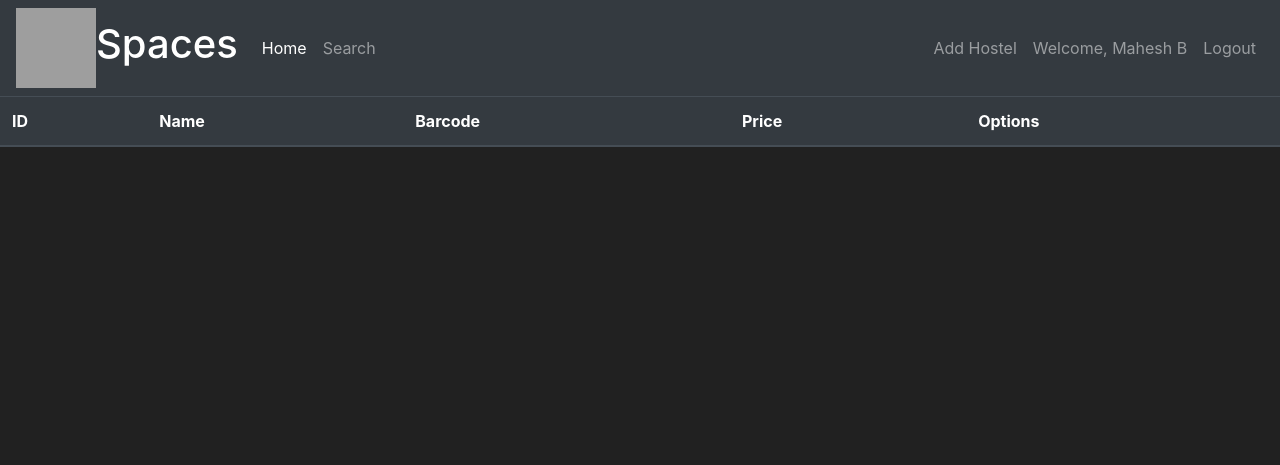
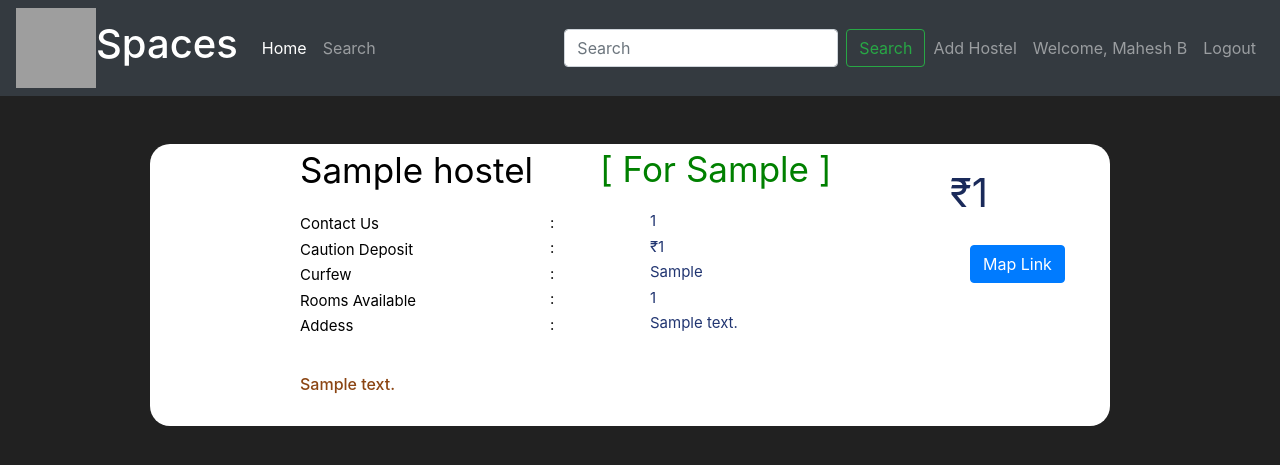
Before and after one commit to ashana1647/spaces, a Flask app: page /search in a window 1280 px wide. Shown: the top 465 px of the page. Run offline with Flask 2, Linux system fonts and the light colour scheme; a user stored in the database is signed in; tables that the repository leaves empty hold one stand-in row (values such as "Sample post"); lists and menus that the app fills with data are empty; some libraries are stand-ins or nearby versions; grey boxes are pictures that could not be loaded.

Commit message:
Update search.html

```diff
--- a/market/templates/search.html
+++ b/market/templates/search.html
@@ -9,13 +9,86 @@
       <title>
           Search Page
       </title>
-       <link rel="stylesheet" type="text/css" href="{{ url_for('static',filename='style_home.css') }}">
+       <link rel="stylesheet" href="https://cdnjs.cloudflare.com/ajax/libs/font-awesome/4.7.0/css/font-awesome.min.css">
        <style>
            .logo img{
                 float: left;
                 width: 80px;
                 height:80px;
             }
+            .hostel{
+            margin-left:150px;
+            width:75%;
+            background-color: white;
+            border-radius: 20px;
+            }
+
+            #name{
+            font-size: 35px;
+            margin-left: 150px;
+            color: black;
+            }
+
+            .contact{
+            color : black;
+            margin-left: 100px;
+            font-size: 15px;
+            margin-top: -10px
+            }
+
+            .result a{
+            color:#213571 ;
+            }
+
+            .colon{
+            color : black;
+            margin-left: 350px;
+            font-size: 15px;
+            margin-top: -40px;
+            }
+
+            .result{
+            color:#213571 ;
+            margin-left: 450px;
+            font-size: 15px;
+            margin-top: -40px;
+            }
+
+            .member{
+            margin-top:-70px;
+            margin-left:50px;
+            }
+
+            #rent{
+            color : #1a2a5a;
+            margin-left: 800px;
+            margin-top: -50px;
+            font-size: 40px;
+            }
+
+            #type{
+            margin-left: 450px;
+            color: rgb(0,128,0);
+            margin-top:-120px;
+            font-size: 35px;
+            }
+
+            .des{
+            font-size: 20px;
+            width: 75%;
+            margin-left: 150px;
+            color: #8b4513 ;
+            }
+
+
+
+
+            #link{
+                margin-left: 820px;
+                margin-top:50px;
+            }
+
+
        </style>
    </head>
    <body>
@@ -23,7 +96,7 @@
         <div class = "logo">
             <img src="{{ url_for('static', filename='images/logo.png')}}">
        </div>
-      <a class="navbar-brand" href="#"><h1>Spaces</h1></a>
+      <a class="navbar-brand" ><h1>Spaces</h1></a>
       <div class="collapse navbar-collapse" id="navbarNav">
         <ul class="navbar-nav mr-auto">
             <li class="nav-item active">
@@ -34,6 +107,11 @@
             </li>
         </ul>
           {% if current_user.is_authenticated %}
+
+            <form class="form-inline" method="GET">
+                <input class="form-control mr-sm-2" type="search" placeholder="Search" aria-label="Search" name="q">
+                <button class="btn btn-outline-success my-2 my-sm-0" type="submit">Search</button>
+            </form>
             <ul class="navbar-nav">
                 <li class="nav-item">
                     <a class="nav-link" href="{{ url_for('add_hostel') }}">Add Hostel</a>
@@ -69,36 +147,32 @@
            {% endfor %}
         {% endif %}
       {% endwith %}
+        {% for hostel in hostels %}
+            <br><br>
+            <div class="hostel">
+                <p id="name">{{ hostel.hs_name }}</p>
 
+                    <p id="rent">₹{{ hostel.hs_rent }}</p>
+                    <br>
+                    <p id="type">[ For {{ hostel.type }} ]</p>
+                    <div id="link">
+                        <a href="{{ hostel.maps_link }}"><button type="button" class="btn btn-primary">Map Link</button></a>
+                    </div>
+                    <div class="member">
+                        <p class="contact">Contact Us</p><p class="colon"> : </p><p class="result">{{ hostel.hs_contact }}</p>
+                        <p class="contact">Caution Deposit</p><p class="colon"> : </p><p class="result">₹{{ hostel.caution }}</p>
+                        <p class="contact">Curfew</p><p class="colon"> : </p><p class="result">{{ hostel.curfew }}</p>
+                        <p class="contact">Rooms Available</p><p class="colon"> : </p><p class="result">{{ hostel.rooms }}</p>
+                        <p class="contact">Addess</p><p class="colon"> : </p><p class="result">{{ hostel.hs_address }}</p>
+                    </div>
+                    <br>
+                    <div class="des">
+                        <h6>{{ hostel.hs_description }}</h6>
+                    </div>
+                    <br>
+            </div>
+            {% endfor %}
 
-
-    <table class="table table-hover table-dark">
-        <thead>
-            <tr>
-                <!-- Your Columns HERE -->
-                <th scope="col">ID</th>
-                <th scope="col">Name</th>
-                <th scope="col">Barcode</th>
-                <th scope="col">Price</th>
-                <th scope="col">Options</th>
-            </tr>
-        </thead>
-        <tbody>
-            <!-- Your rows inside the table HERE: -->
-            {% for item in items %}
-                <tr>
-                    <td>{{ item.id }}</td>
-                    <td>{{ item.name }}</td>
-                    <td>{{ item.barcode }}</td>
-                    <td>{{ item.price }}$</td>
-                    <td>
-                        <button class="btn btn-outline btn-info">More Info</button>
-                        <button class="btn btn-outline btn-success">Purchase this Item</button>
-                    </td>
-                </tr>
-            {% endfor %}
-        </tbody>
-    </table>
 
       <!-- Future Content here -->
 
```
